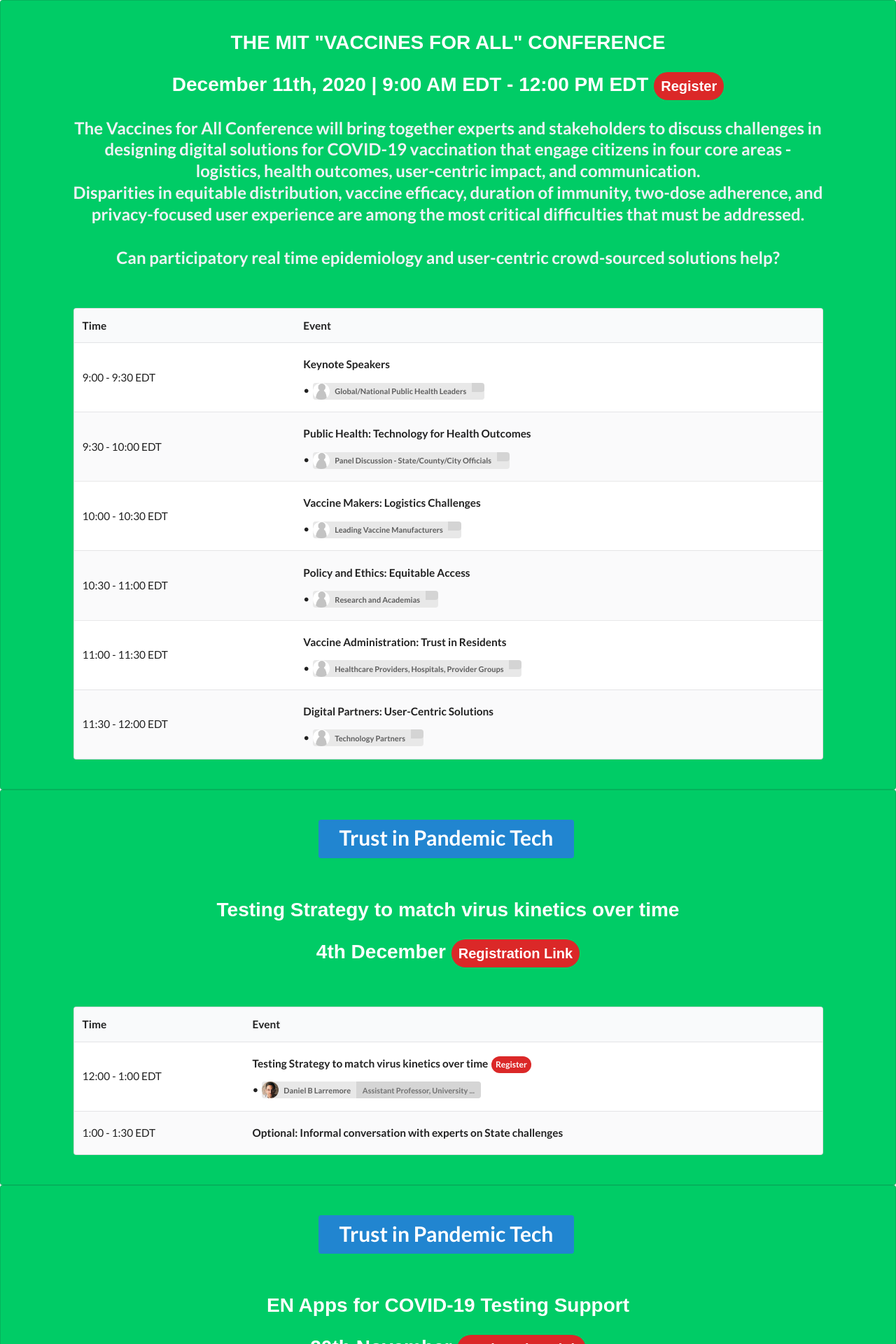
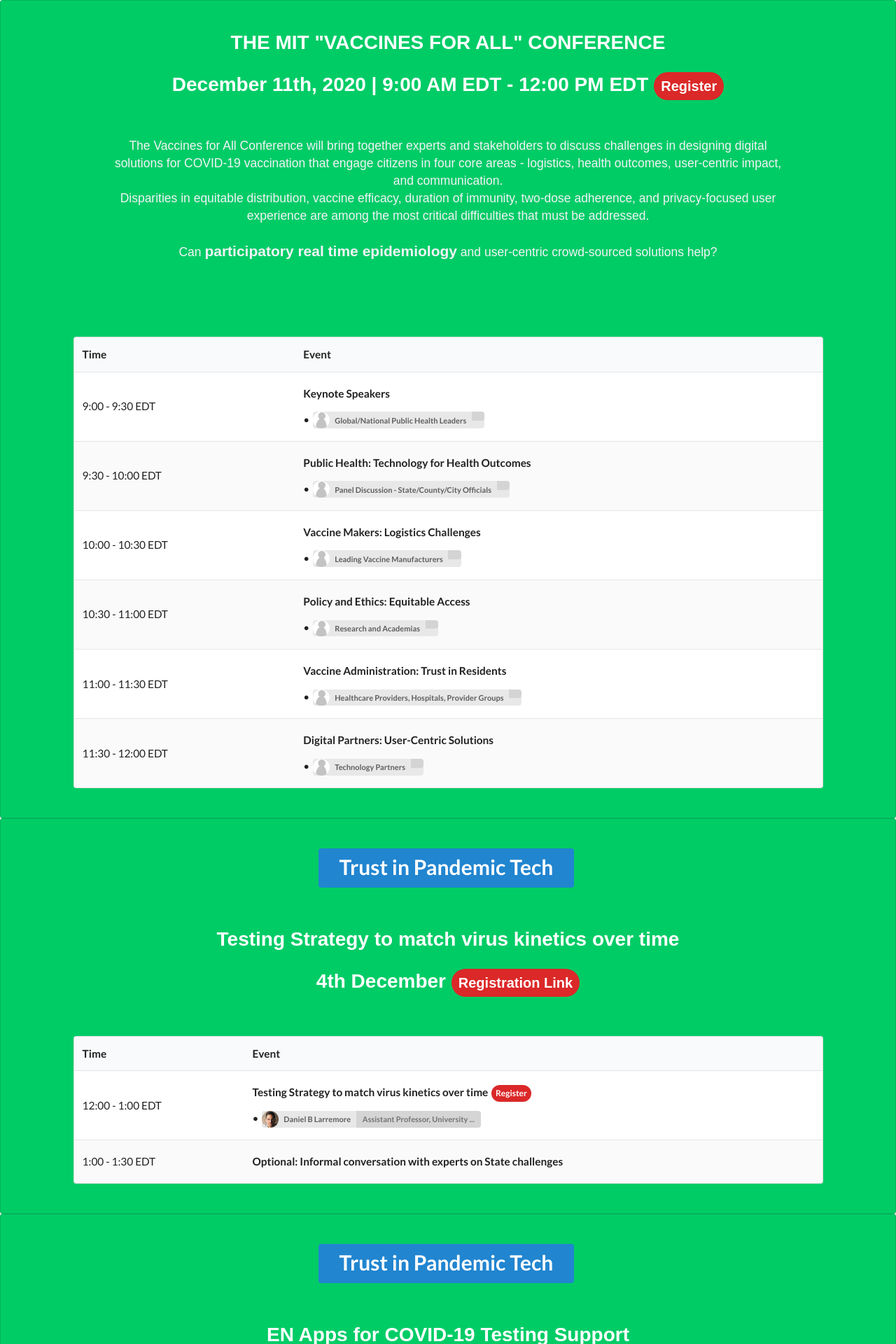
Before and after one commit to responsible-data-summit/events, a Jekyll site: the page built from agenda-0806.html, in a window 1280 px wide. Shown: the top 1920 px of the page at 70% size. Built offline with Jekyll 4.4.1, drawn with Linux system fonts in a browser that asks for light colours; some web fonts are replaced; comment, search, counter and statistics services are not loaded.

Commit message:
Update agenda-0806.html

```diff
--- a/agenda-0806.html
+++ b/agenda-0806.html
@@ -6,9 +6,9 @@
     <div class="ui container center aligned agenda">
 	    <h1> THE MIT "VACCINES FOR ALL" CONFERENCE </h1>
 	    <h1> December 11th, 2020 | 9:00 AM EDT - 12:00 PM EDT <a href="[https://docs.google.com/forms/d/e/1FAIpQLSc51GNcM_tYxd-fBQ2YPTK5zClCGA2fju3Wu7O1oJn_a96xeg/viewform](https://docs.google.com/forms/d/e/1FAIpQLSc51GNcM_tYxd-fBQ2YPTK5zClCGA2fju3Wu7O1oJn_a96xeg/viewform)" class="ui red circular huge label">Register</a></h1>
-            <h2 style="color:#F3F2F7">The Vaccines for All Conference will bring together experts and stakeholders to discuss challenges in designing digital solutions for COVID-19 vaccination that engage citizens in four core areas - logistics, health outcomes, user-centric impact, and communication.
+            <p style="color:#F3F2F7">The Vaccines for All Conference will bring together experts and stakeholders to discuss challenges in designing digital solutions for COVID-19 vaccination that engage citizens in four core areas - logistics, health outcomes, user-centric impact, and communication.
             <br>Disparities in equitable distribution, vaccine efficacy, duration of immunity, two-dose adherence, and privacy-focused user experience are among the most critical difficulties that must be addressed.
-            <br><br>Can <b>participatory real time epidemiology</b> and user-centric crowd-sourced solutions help?</h2>
+            <br><br>Can <b>participatory real time epidemiology</b> and user-centric crowd-sourced solutions help?</p>
     </div>
     <div class="ui container left aligned agenda">
         <table class="ui striped large table">
```
